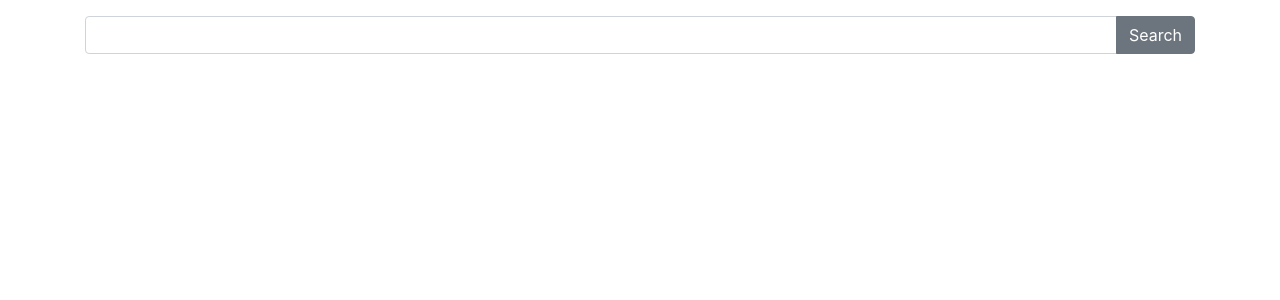
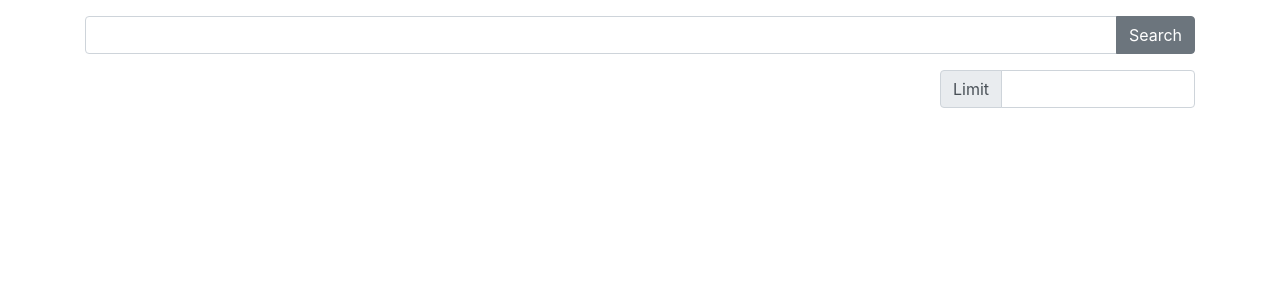
Before and after one commit to parkrrr/marvel-app, a React (Create React App) app: page / in a window 1280 px wide. Shown: the top 300 px of the page. Built offline with nearby package versions, Linux system fonts and the light colour scheme.

Commit message:
Added result set limit setting

```diff
--- /dev/null
+++ b/src/ResultLimitSetting.js
@@ -0,0 +1,46 @@
+import React from 'react';
+import {
+    InputGroup,
+    InputGroupAddon,
+    Input
+} from 'reactstrap';
+
+// This component contains logic for the search bar
+// It maintains the search text state and handles input-related events
+class ResultLimitSetting extends React.Component {
+    constructor(props) {
+        super(props);
+        this.state = {
+            searchLimit: null
+        };
+    }
+
+    componentDidMount() {
+        // When the component has been rendered, grab the state if it exists
+        let limit = localStorage.getItem('searchLimit');
+        if (!limit) {
+            limit = 10;
+        }
+        this.setState({ searchLimit: limit });
+    }
+
+    updateLimit(e) {
+        let limit = e.target.value;
+        localStorage.setItem('searchLimit', limit)
+        this.setState({ searchLimit: limit });
+
+        // expose this change to other components
+        this.props.onChange(limit);
+    }
+
+    render() {
+        return (
+            <InputGroup>
+                <InputGroupAddon addonType="prepend">Limit</InputGroupAddon>
+                <Input onChange={e => this.updateLimit(e)} />
+            </InputGroup>
+        )
+    }
+}
+
+export default ResultLimitSetting;
--- a/src/SearchPage.js
+++ b/src/SearchPage.js
@@ -2,6 +2,7 @@ import React from 'react';
 import { Row, Col } from 'reactstrap';
 import SearchBar from './SearchBar'
 import SearchResult from './SearchResult'
+import ResultLimitSetting from './ResultLimitSetting'
 import './SearchPage.css';
 import $ from 'jquery';
 
@@ -13,6 +14,7 @@ class SearchPage extends React.Component {
 
     this.state = {
       results: null,
+      resultsLimit: 10,
       resultsCount: 0,
       resultsTotal: 0
     };
@@ -29,13 +31,16 @@ class SearchPage extends React.Component {
   }
 
   search(value) {
+    let limit = this.state.resultsLimit || 10;
+
     // Call the API middleware to get results based on the search query
-    let request = `${process.env.REACT_APP_API_URL}/search/${value}`;
+    let request = `${process.env.REACT_APP_API_URL}/search/${value}?limit=${limit}`;
     $.getJSON(request, (results) => {
       let state = {
         results: results.data.results,
         resultsCount: results.data.count,
-        resultsTotal: results.data.total
+        resultsTotal: results.data.total,
+        resultsLimit: limit
       };
 
       // Save the results and stats to state and local storage
@@ -45,6 +50,12 @@ class SearchPage extends React.Component {
     });
 
 
+  }
+
+  updateLimit(limit) {
+    let state = this.state;
+    state.resultsLimit = limit;
+    this.setState(state);
   }
 
   renderRow(set) {
@@ -92,8 +103,11 @@ class SearchPage extends React.Component {
           </Col>
         </Row>
         <Row className="statsRow">
-          <Col>
+          <Col xs='9'>
             {this.renderStats()}
+          </Col>
+          <Col xs='3'>
+            <ResultLimitSetting onChange={(l) => this.updateLimit(l)} />
           </Col>
         </Row>
         <div id="resultsPane">
```
